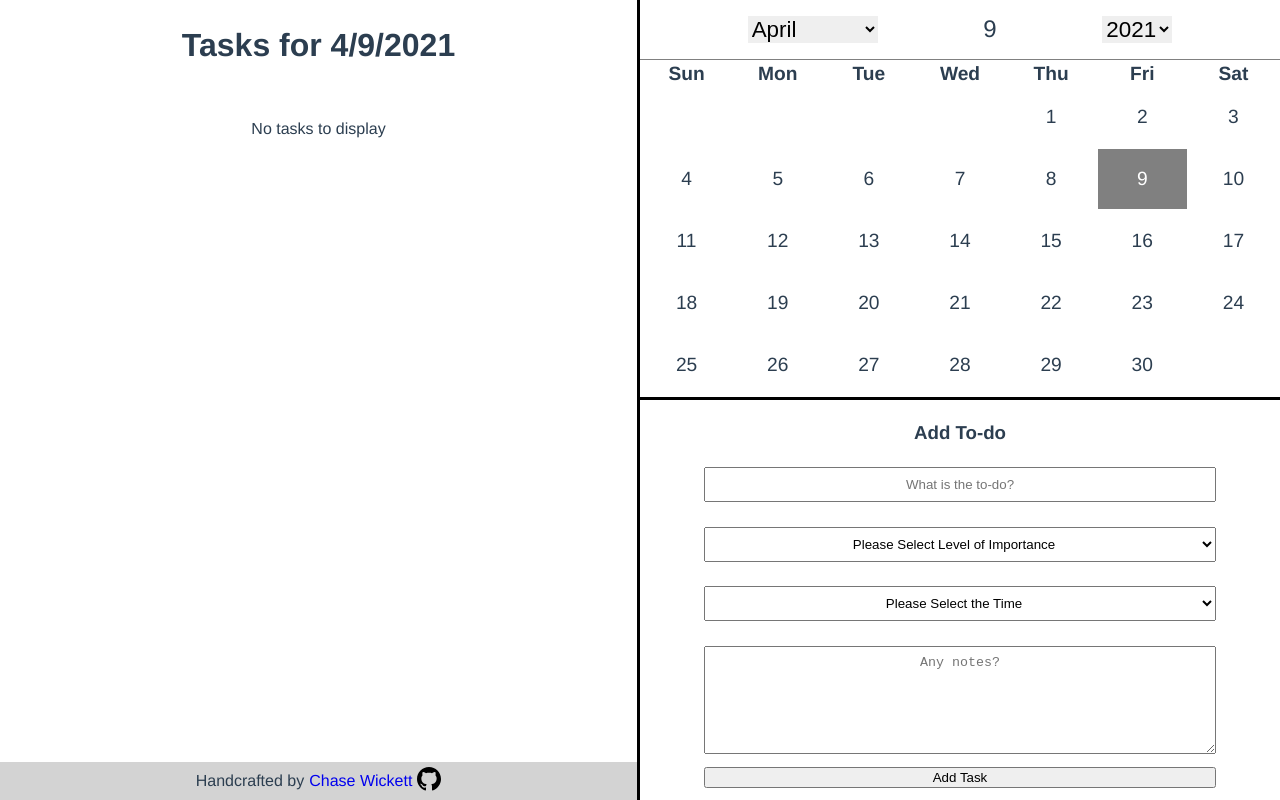
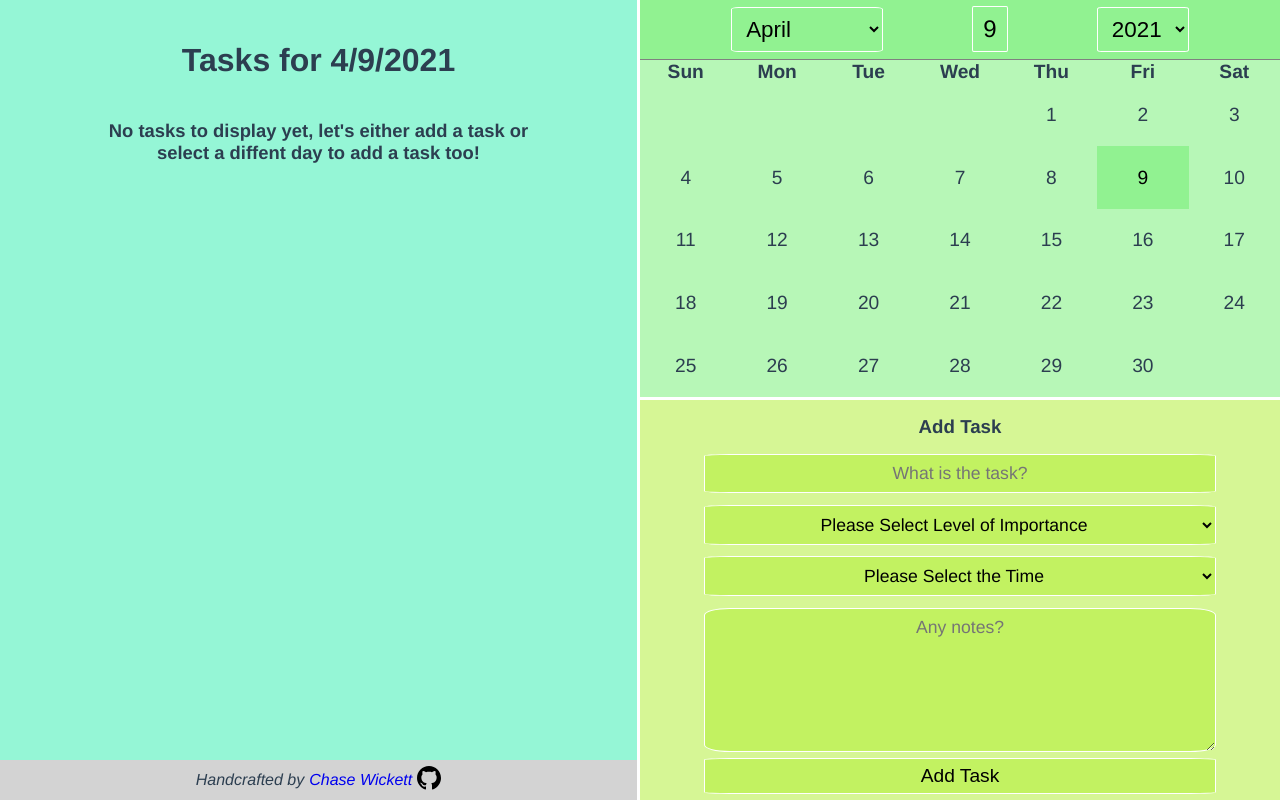
Before and after one commit to wickettc/planner, a Vue app: page / in a window 1280 px wide. Built offline with nearby package versions, Linux system fonts and the light colour scheme.

Commit message:
added responsive & more styling updates

```diff
--- a/src/App.vue
+++ b/src/App.vue
@@ -21,16 +21,35 @@ body {
     color: #2c3e50;
 }
 
-#nav {
-    padding: 30px;
+button {
+    padding: 6px 10px;
+    font-size: 1.2rem;
+    cursor: pointer;
 }
 
-#nav a {
-    font-weight: bold;
-    color: #2c3e50;
+select {
+    cursor: pointer;
 }
 
-#nav a.router-link-exact-active {
-    color: #42b983;
+::-webkit-scrollbar {
+    width: 5px;
+}
+
+::-webkit-scrollbar-track {
+    background: rgba(110, 109, 109, 0.507);
+}
+
+::-webkit-scrollbar-thumb {
+    background: #f6f677;
+}
+
+::-webkit-scrollbar-thumb:hover {
+    background: #f2f230;
+}
+
+@media only screen and (max-width: 500px) {
+    html {
+        font-size: 14px !important;
+    }
 }
 </style>
--- a/src/components/AddToDo.vue
+++ b/src/components/AddTask.vue
@@ -1,12 +1,12 @@
 <template>
-    <div class="addtodo-container">
+    <div class="add-task-container">
         <form @submit.prevent="onSubmit">
-            <h3>Add To-do</h3>
+            <h3>Add Task</h3>
             <input
                 v-model="subject"
                 type="text"
                 name="subject"
-                placeholder="What is the to-do?"
+                placeholder="What is the task?"
             />
             <div class="error sub-err">{{ subErr }}</div>
             <select v-model="importance" name="importance">
@@ -46,7 +46,7 @@
 import uniqid from 'uniqid';
 
 export default {
-    name: 'AddToDo',
+    name: 'AddTask',
     data() {
         return {
             times: [],
@@ -111,7 +111,7 @@ export default {
 h3 {
     margin: 10px 0;
 }
-.addtodo-container {
+.add-task-container {
     display: flex;
     justify-content: center;
     align-items: center;
@@ -134,12 +134,21 @@ textarea,
 select {
     padding: 8px 10px;
     text-align: center;
+    background: #c2f261;
+    border: 1px solid white;
+    font-size: 1.1rem;
+    font-family: Avenir, Helvetica, Arial, sans-serif;
+    border-radius: 5%;
 }
 
 select {
     text-align-last: center;
     -moz-text-align-last: center;
 }
+
+/* select option[value=''] {
+    color: gray;
+} */
 
 select option[value='very-important'] {
     background: red;
@@ -152,4 +161,23 @@ select option[value='important'] {
 select option[value='not-important'] {
     background: yellow;
 }
+
+button {
+    background: #c2f261;
+    border: 1px solid white;
+    border-radius: 5%;
+    transition: all 0.3s ease-in-out;
+}
+
+button:hover {
+    background: #d6f695;
+    transform: scale(1.05);
+    border: 1px solid black;
+}
+
+@media only screen and (max-width: 767px) {
+    .add-task-container {
+        padding: 15px 0;
+    }
+}
 </style>
--- a/src/components/Calendar.vue
+++ b/src/components/Calendar.vue
@@ -15,7 +15,7 @@
                 <option value="10">November</option>
                 <option value="11">December</option>
             </select>
-            <div>
+            <div class="selcted-date-div">
                 {{ selectedDate ? selectedDate.getDate() : '' }}
             </div>
             <select v-model="year" id="select-year">
@@ -185,6 +185,7 @@ export default {
     height: 15%;
     font-size: 1.5rem;
     border-bottom: 1px solid gray;
+    background: #91f291;
 }
 
 .calendar-selectors select {
@@ -202,6 +203,7 @@ export default {
     height: 100%;
     box-sizing: border-box;
     table-layout: fixed;
+    border-spacing: 0;
 }
 
 select {
@@ -212,17 +214,35 @@ select {
     cursor: pointer;
 }
 
-.highlight {
-    background-color: black;
-    color: white;
+.today {
+    background-color: #91f291;
+    color: black;
+    box-sizing: border-box;
 }
 
-.today {
-    background-color: gray;
+.highlight {
+    background-color: rgb(143, 140, 140);
     color: white;
+    box-sizing: border-box;
 }
 
 td {
     text-align: center;
+    box-sizing: border-box;
+}
+
+select,
+.selcted-date-div {
+    background: #91f291;
+    border: 1px solid white;
+    padding: 8px 10px;
+    color: black;
+    border-radius: 5%;
+}
+
+@media only screen and (max-width: 767px) {
+    td {
+        padding: 8px 0;
+    }
 }
 </style>
--- /dev/null
+++ b/src/components/DisplayTasks.vue
@@ -0,0 +1,123 @@
+<template>
+    <div>
+        <div class="displaytasks-header">
+            <div @click="addTaskBtnClicked" class="show-addtask-btn">
+                <svg
+                    xmlns="http://www.w3.org/2000/svg"
+                    width="30"
+                    height="30"
+                    viewBox="0 0 24 24"
+                >
+                    <path
+                        d="M9 19h-4v-2h4v2zm2.946-4.036l3.107 3.105-4.112.931 1.005-4.036zm12.054-5.839l-7.898 7.996-3.202-3.202 7.898-7.995 3.202 3.201zm-6 8.92v3.955h-16v-18h4l2.102 2h3.898l2-2h4v1.911l2-2.024v-1.887h-3c-1.229 0-2.18-1.084-3-2h-8c-.82.916-1.771 2-3 2h-3v22h20v-7.98l-2 2.025zm-8-16.045c.552 0 1 .448 1 1s-.448 1-1 1-1-.448-1-1 .448-1 1-1z"
+                    />
+                </svg>
+            </div>
+            <h2>Tasks for {{ selectedDate }}</h2>
+            <div @click="calBtnClicked" class="show-calendar-btn">
+                <svg
+                    xmlns="http://www.w3.org/2000/svg"
+                    width="30"
+                    height="30"
+                    viewBox="0 0 24 24"
+                >
+                    <path
+                        d="M17 1c0-.552-.447-1-1-1s-1 .448-1 1v2c0 .552.447 1 1 1s1-.448 1-1v-2zm-12 2c0 .552-.447 1-1 1s-1-.448-1-1v-2c0-.552.447-1 1-1s1 .448 1 1v2zm13 5v10h-16v-10h16zm2-6h-2v1c0 1.103-.897 2-2 2s-2-.897-2-2v-1h-8v1c0 1.103-.897 2-2 2s-2-.897-2-2v-1h-2v18h20v-18zm4 3v19h-22v-2h20v-17h2zm-17 7h-2v-2h2v2zm4 0h-2v-2h2v2zm4 0h-2v-2h2v2zm-8 4h-2v-2h2v2zm4 0h-2v-2h2v2zm4 0h-2v-2h2v2z"
+                    />
+                </svg>
+            </div>
+        </div>
+        <div class="all-displaytasks-container">
+            <div
+                class="displaytasks-container"
+                v-for="task in todaysTasks"
+                :key="task.id"
+            >
+                <Task :task="task" />
+            </div>
+            <div class="no-task-div" v-if="todaysTasks.length === 0">
+                No tasks to display yet, let's either add a task or select a
+                diffent day to add a task too!
+            </div>
+        </div>
+        <Footer />
+    </div>
+</template>
+
+<script>
+import Task from './Task';
+import Footer from './Footer';
+
+export default {
+    name: 'DisplayTasks',
+    props: {
+        todaysTasks: Array,
+        selectedDate: String,
+    },
+    components: {
+        Task,
+        Footer,
+    },
+    methods: {
+        calBtnClicked() {
+            this.$emit('cal-clicked');
+        },
+        addTaskBtnClicked() {
+            this.$emit('addtask-clicked');
+        },
+    },
+};
+</script>
+
+<style scoped>
+h2 {
+    font-size: 2rem;
+}
+.displaytasks-header {
+    display: flex;
+    width: 100%;
+    justify-content: space-evenly;
+    align-items: center;
+    height: 15%;
+}
+
+.all-displaytasks-container {
+    overflow-y: auto;
+    height: 80%;
+}
+
+.displaytasks-container {
+    display: flex;
+    justify-content: center;
+    width: 100%;
+}
+
+.no-task-div {
+    margin: 0 15%;
+    font-weight: 600;
+    font-size: 1.15rem;
+}
+
+.show-calendar-btn,
+.show-addtask-btn {
+    display: none;
+    padding: 10px 10px;
+    border: 2px solid black;
+    border-radius: 25%;
+    transition: all 0.3s ease-in-out;
+}
+
+.show-calendar-btn:hover,
+.show-addtask-btn:hover {
+    transform: scale(1.05);
+}
+
+@media only screen and (max-width: 767px) {
+    .show-calendar-btn {
+        display: block;
+    }
+    .show-addtask-btn {
+        display: block;
+    }
+}
+</style>
--- a/src/components/Footer.vue
+++ b/src/components/Footer.vue
@@ -27,16 +27,18 @@ export default {
 
 <style scoped>
 footer {
-    position: absolute;
-    bottom: 0;
-    width: 50%;
+    position: relative;
+    font-style: italic;
+    /* bottom: 0; */
+    width: 100%;
     display: flex;
     justify-content: center;
     align-items: center;
     background-color: lightgray;
     padding: 5px 0;
     box-sizing: border-box;
-    border-right: 3px solid black;
+    /* border-right: 3px solid white; */
+    height: 5%;
 }
 
 a {
--- a/src/components/ToDos.vue
+++ /dev/null
@@ -1,58 +0,0 @@
-<template>
-    <div>
-        <div class="todos-header">
-            <h2>Tasks for {{ selectedDate }}</h2>
-        </div>
-        <div class="all-todos-container">
-            <div
-                class="todos-container"
-                v-for="task in todaysTodos"
-                :key="task.id"
-            >
-                <Task :task="task" />
-            </div>
-            <div v-if="todaysTodos.length === 0">No tasks to display</div>
-        </div>
-        <Footer />
-    </div>
-</template>
-
-<script>
-import Task from './Task';
-import Footer from './Footer';
-
-export default {
-    name: 'ToDos',
-    props: {
-        todaysTodos: Array,
-        selectedDate: String,
-    },
-    components: {
-        Task,
-        Footer,
-    },
-};
-</script>
-
-<style scoped>
-h2 {
-    font-size: 2rem;
-}
-.todos-header {
-    display: flex;
-    width: 100%;
-    justify-content: space-evenly;
-    height: 15%;
-}
-
-.all-todos-container {
-    overflow-y: auto;
-    height: 80%;
-}
-
-.todos-container {
-    display: flex;
-    justify-content: center;
-    width: 100%;
-}
-</style>
--- a/src/views/Home.vue
+++ b/src/views/Home.vue
@@ -1,31 +1,39 @@
 <template>
     <div class="home">
-        <ToDos
+        <Calendar
+            @selected-date="setSelectedDate"
+            :class="['v-calendar', showCalendar ? 'show-calendar' : '']"
+        />
+        <AddTask
+            @add-todo="addTodo"
+            :class="['v-addtodo', showAddTask ? 'show-add-task' : '']"
+        />
+        <DisplayTasks
             :selectedDate="selectedDate"
-            :todaysTodos="todaysTodos"
+            :todaysTasks="todaysTasks"
+            @cal-clicked="handleCalendarClick"
+            @addtask-clicked="handleAddTaskClick"
             class="v-todo"
         />
-        <Calendar @selected-date="setSelectedDate" class="v-calendar" />
-        <AddToDo @add-todo="addTodo" class="v-addtodo" />
     </div>
 </template>
 
 <script>
 import Calendar from '../components/Calendar';
-import ToDos from '../components/ToDos';
-import AddToDo from '../components/AddToDo';
+import DisplayTasks from '../components/DisplayTasks';
+import AddTask from '../components/AddTask';
 
 export default {
     name: 'Home',
     components: {
         Calendar,
-        ToDos,
-        AddToDo,
+        DisplayTasks,
+        AddTask,
     },
     methods: {
         addTodo(todo) {
             // finds todo obj if selected date already exists
-            let foundToDo = this.getTodaysTodos();
+            let foundToDo = this.getTodaysTasks();
             // adds onto that date obj if is there
             if (foundToDo) {
                 foundToDo = foundToDo.tasks.push(todo);
@@ -41,33 +49,41 @@ export default {
         setSelectedDate(selectedDate) {
             this.selectedDate = selectedDate;
         },
-        getTodaysTodos() {
+        getTodaysTasks() {
             return this.todos.find(
                 (toDoObj) => toDoObj.date === this.selectedDate
             );
+        },
+        handleCalendarClick() {
+            this.showCalendar = !this.showCalendar;
+        },
+        handleAddTaskClick() {
+            this.showAddTask = !this.showAddTask;
         },
     },
     data() {
         return {
             todos: [], //{date: String, tasks: Array}
-            todaysTodos: [],
+            todaysTasks: [],
             selectedDate: '',
+            showCalendar: false,
+            showAddTask: false,
         };
     },
     watch: {
         selectedDate: function() {
-            let todays = this.getTodaysTodos();
+            let todays = this.getTodaysTasks();
             // sets todaysTodos if there are any
             if (todays) {
-                this.todaysTodos = todays.tasks;
+                this.todaysTasks = todays.tasks;
                 // clears last day if there are none on switch of selectedDate
             } else {
-                this.todaysTodos = [];
+                this.todaysTasks = [];
             }
         },
         todos: function() {
-            let todays = this.getTodaysTodos();
-            this.todaysTodos = todays.tasks;
+            let todays = this.getTodaysTasks();
+            this.todaysTasks = todays.tasks;
         },
     },
 };
@@ -87,19 +103,53 @@ export default {
 .v-todo {
     box-sizing: border-box;
     grid-area: todo;
-    border-right: 3px solid black;
+    border-right: 3px solid white;
     height: 100vh;
+    background: #95f6d6;
 }
 
 .v-calendar {
     box-sizing: border-box;
     grid-area: calendar;
-    border-bottom: 3px solid black;
+    border-bottom: 3px solid white;
+    background: #b7f7b7;
 }
 
 .v-addtodo {
     box-sizing: border-box;
     grid-area: addtodo;
     width: 100%;
+    background: #d6f695;
+}
+
+@media only screen and (max-width: 767px) {
+    .home {
+        height: 100%;
+        display: flex;
+        flex-direction: column;
+    }
+
+    .v-todo {
+        border-bottom: 3px solid white;
+        border-right: none;
+    }
+
+    .v-calendar {
+        display: none;
+        border-bottom: 3px solid white;
+    }
+
+    .v-addtodo {
+        display: none;
+        border-bottom: 3px solid white;
+    }
+
+    .show-add-task {
+        display: flex;
+    }
+
+    .show-calendar {
+        display: block;
+    }
 }
 </style>
```
Also changed, not shown: src/components/Task.vue (+22 -6 lines).
